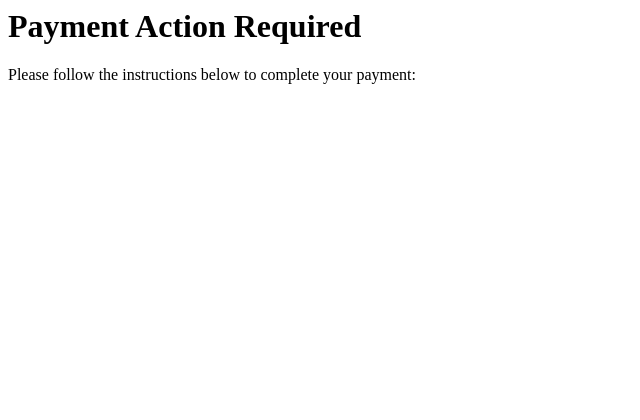
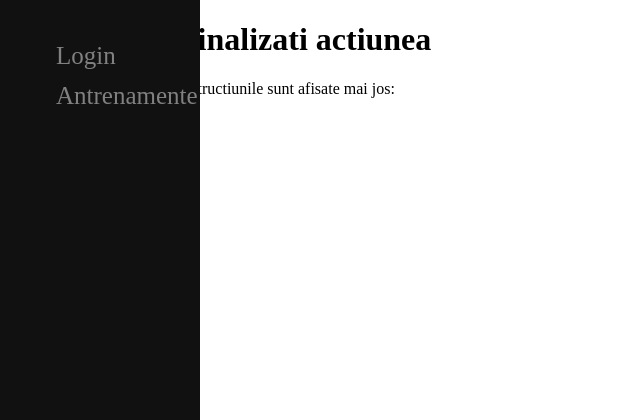
Before and after one commit to emibk/django-public-version, a Django app: template templates/payment/payment_requires_action.html in a window 1280 px wide. Shown: the top 420 px of the page, without its empty margins (0-640 px from the left). Run offline with Django 4.2, Linux system fonts and the light colour scheme; the template is opened without the code that fills it, so the values that code supplies are empty; some libraries are stand-ins or nearby versions.

Commit message:
template req

```diff
--- a/templates/payment/payment_requires_action.html
+++ b/templates/payment/payment_requires_action.html
@@ -1,20 +1,18 @@
-<h1>Payment Action Required</h1>
-<p>Please follow the instructions below to complete your payment:</p>
+{% extends 'base_generic.html' %}
+{% block content %}
+    <h1>Finalizati actiunea</h1>
+    <p>Instructiunile sunt afisate mai jos:</p>
 
-<!-- Retrieve the client secret and PaymentIntent ID from the template context -->
     {% with payment_intent_id=payment_intent.id client_secret=payment_intent.client_secret %}
 
-    <!-- Display the payment action message -->
         <p>{{ payment_intent.next_action.message }}</p>
 
         {% if payment_intent.next_action.type == 'use_stripe_sdk' %}
-        <!-- Render a form with Stripe.js to handle the payment action -->
             <form id="stripe-action-form">
-            <!-- Include necessary fields and submit button -->
                 <input type="hidden" name="payment_intent_id" value="{{ payment_intent_id }}">
                 <div id="card-element"></div>
                 <div id="card-errors" role="alert"></div>
-            <button id="submit-button">Submit Payment</button>
+                <button id="submit-button">Finalizeaza plata</button>
             </form>
         {% endif %}
 
@@ -22,19 +20,15 @@
 
     <script src="https://js.stripe.com/v3/"></script>
     <script>
-    // Create a Stripe instance
         var stripe = Stripe('{{ STRIPE_PUBLIC_KEY }}');
 
-    // Retrieve the client secret and PaymentIntent ID from the HTML input fields
         var clientSecret = document.querySelector('input[name="payment_intent_id"]').value;
         var paymentIntentId = document.querySelector('input[name="payment_intent_id"]').value;
 
-    // Create a card element
         var elements = stripe.elements();
         var cardElement = elements.create('card');
         cardElement.mount('#card-element');
 
-    // Handle the payment action submission
         var form = document.getElementById('stripe-action-form');
         var errorElement = document.getElementById('card-errors');
         var submitButton = document.getElementById('submit-button');
@@ -46,13 +40,12 @@
             stripe.handleCardPayment(clientSecret, cardElement)
                 .then(function(result) {
                     if (result.error) {
-                    // Display error message to the user
                         errorElement.textContent = result.error.message;
                         submitButton.disabled = false;
                     } else {
-                    // Payment action succeeded, redirect to success page
                         window.location.href = "{% url 'payment_successful' %}";
                     }
                 });
         });
     </script>
+{% endblock %}
--- a/workouts/views/payment.py
+++ b/workouts/views/payment.py
@@ -19,7 +19,7 @@
             token = form.cleaned_data['stripeToken']
             try:
                 payment_intent = stripe.PaymentIntent.create(
-                    amount=300,
+                    amount=3000,
                     currency='ron',
                     payment_method=token,
                     confirm=True,
```
Lines whose indentation alone changed are shown as unchanged.
